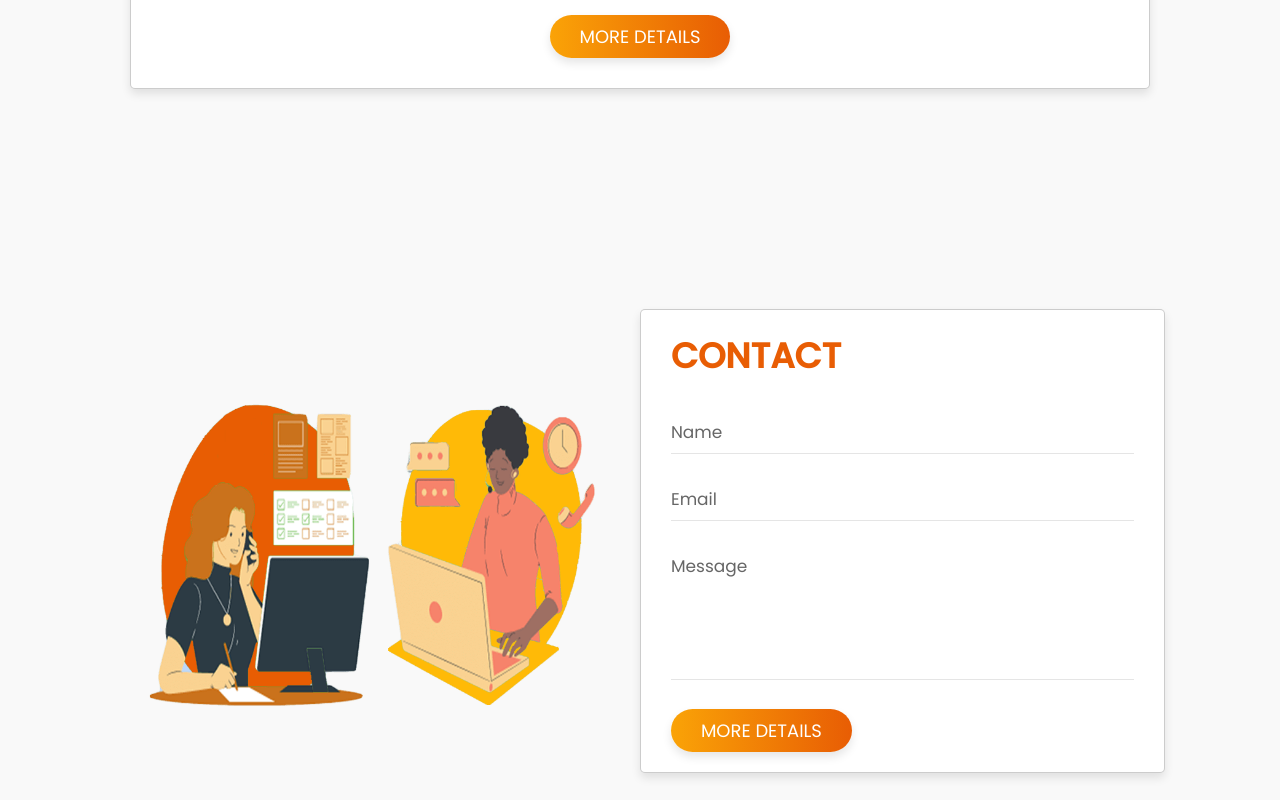
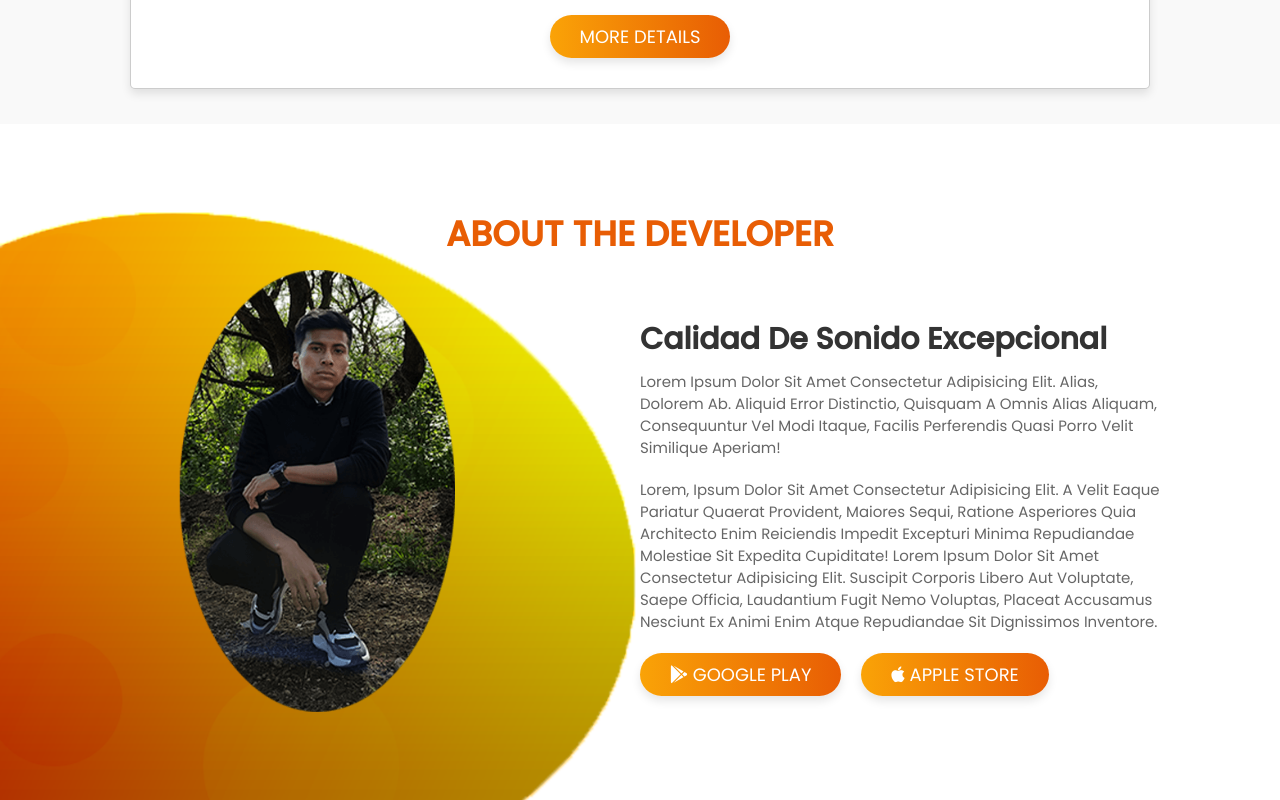
Before and after one commit to JosueEC/FULLSTACK-PROJECT-Foods-Javascript-React-Express-PostgreqSQL, a React (Create React App) app in the folder client/: page / in a window 1280 px wide. Shown: the part 1640-2440 px from the top of the page. Built offline with nearby package versions, Linux system fonts and the light colour scheme.

Commit message:
style(pages): :lipstick: Creacion de la pagina About
Creamos la pagina About para mostrar mas informacion acerca del desarrollador de la aplicacion, asi como algunos links a sus redes sociales

```diff
--- a/client/src/App.js
+++ b/client/src/App.js
@@ -4,6 +4,7 @@ import Home from './pages/Home/Home'
 import ContainerCardsDiet from './components/ContainerCardsDiet/ContainerCardsDiet';
 import Contact from './pages/Contact/Contact';
 import Footer from './components/Footer/Footer';
+import About from './pages/About/About';
 
 function App() {
   return (
@@ -11,6 +12,7 @@ function App() {
       <Navbar />
       <Home />
       <ContainerCardsDiet />
+      <About />
       <Contact />
       <Footer />
     </div>
--- a/client/src/pages/About/About.jsx
+++ b/client/src/pages/About/About.jsx
@@ -0,0 +1,29 @@
+import React from 'react'
+
+import styles from './About.module.css'
+import imgAbout from './assets/foto-about.png'
+
+export default function About () {
+  return (
+    <section className={styles.acercaDe} id='#acercaDe'>
+      <h1 className={styles.heading}>about the developer</h1>
+      <div className={styles.columna}>
+        <div className={styles.image}>
+          <img src={imgAbout} alt='Developer' />
+        </div>
+        <div className={styles.content}>
+          <h3>calidad de sonido excepcional</h3>
+          <p>Lorem ipsum dolor sit amet consectetur adipisicing elit. Alias, dolorem ab. Aliquid error distinctio, quisquam a omnis alias aliquam, consequuntur vel modi itaque, facilis perferendis quasi porro velit similique aperiam!</p>
+          <p>
+            Lorem, ipsum dolor sit amet consectetur adipisicing elit. A velit eaque pariatur quaerat provident, maiores sequi, ratione asperiores quia architecto enim reiciendis impedit excepturi minima repudiandae molestiae sit expedita cupiditate!
+            Lorem ipsum dolor sit amet consectetur adipisicing elit. Suscipit corporis libero aut voluptate, saepe officia, laudantium fugit nemo voluptas, placeat accusamus nesciunt ex animi enim atque repudiandae sit dignissimos inventore.
+          </p>
+          <div className={styles.buttons}>
+            <a href='#inicio' className={styles.btn}><i className='fab fa-google-play'></i> GOOGLE PLAY</a>
+            <a href='#inicio' className={styles.btn}><i className='fab fa-apple'></i> APPLE STORE</a>
+          </div>
+        </div>
+      </div>
+    </section>
+  )
+}
--- a/client/src/pages/About/About.module.css
+++ b/client/src/pages/About/About.module.css
@@ -0,0 +1,85 @@
+.btn {
+  display: inline-block;
+  margin-top: 1rem;
+  padding: .8rem 3rem;
+  border-radius: 5rem;
+  background: var(--degradado);
+  font-size: 1.8rem;
+  color: white;
+  cursor: pointer;
+  box-shadow: 0 .5rem 1rem rgba(0,0,0,.1);
+  transition: all .3s linear;
+}
+
+.btn:hover {
+  transform: scale(1.1);
+}
+
+.heading {
+  text-align: center;
+  background: var(--verde);
+  color: transparent;
+  -webkit-background-clip: text;
+  background-clip: text;
+  font-size: 3.5rem;
+  text-transform: uppercase;
+  padding: 1rem;
+}
+
+.acercaDe {
+  background: url('./assets/fondo-about.png') no-repeat;
+  background-size: cover;
+  background-position: center;
+  padding-bottom: 3rem;
+}
+
+.acercaDe .columna {
+  display: flex;
+  align-items: center;
+  justify-content: center;
+  flex-wrap: wrap;
+}
+
+.acercaDe .columna .image {
+  flex: 1 1 40rem;
+}
+
+.acercaDe .columna .image img {
+  width: 100%;
+}
+
+.acercaDe .columna .content {
+  flex: 1 1 40rem;
+}
+
+.acercaDe .columna .content h3 {
+  font-size: 3rem;
+  color: #333;
+}
+
+.acercaDe .columna .content p {
+  font-size: 1.5rem;
+  color: #666;
+  padding: 1rem 0;
+}
+
+.acercaDe .columna .content .buttons a:last-child {
+  margin-left: 2rem;
+}
+
+@media (max-width: 820px) {
+  .acercaDe {
+    background-position: right;
+  }
+}
+
+@media (max-width: 450px) {
+  .acercaDe .columna .content .buttons a {
+    width: 100%;
+    text-align: center;
+  }
+
+  .acercaDe .columna .content .buttons a:last-child {
+    margin: 1rem 0;
+  }
+}
```
Also changed, not shown: client/src/pages/About/assets/fondo-about.png (added), client/src/pages/About/assets/foto-about.png (added).
